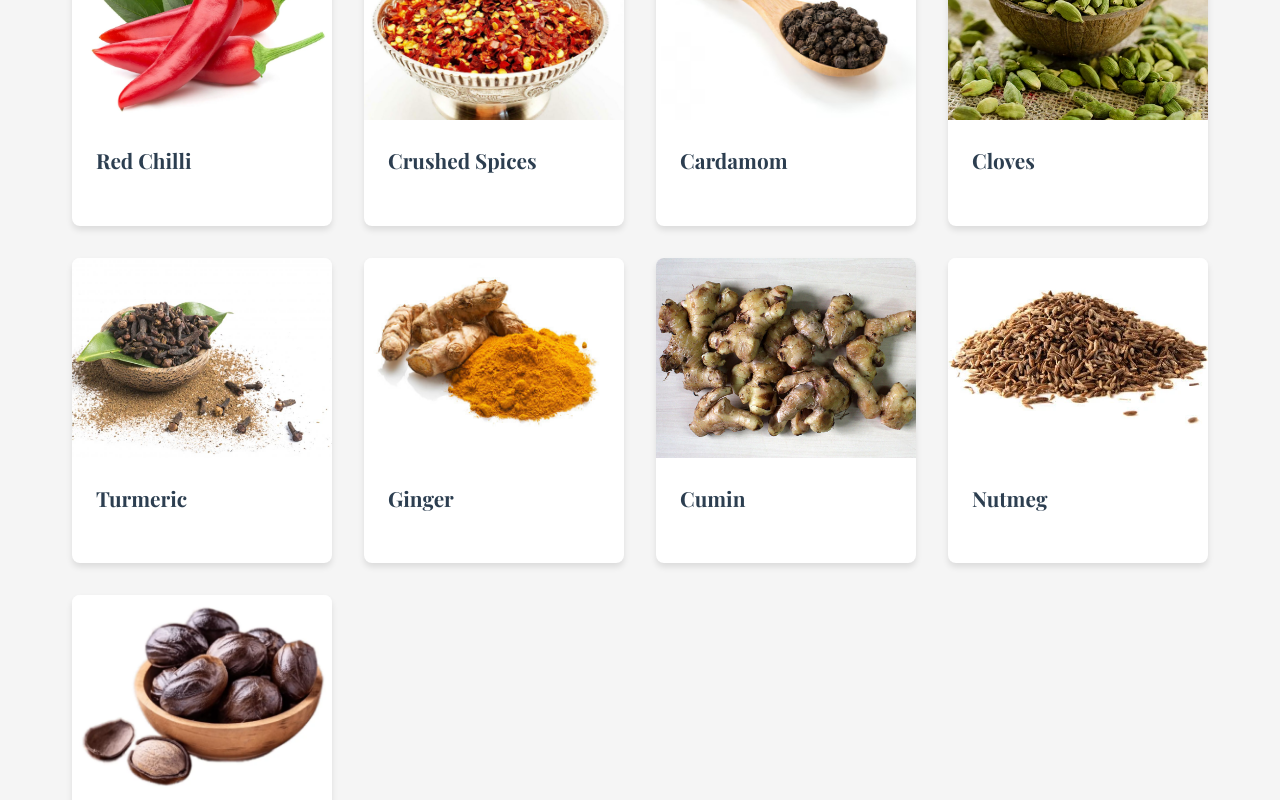
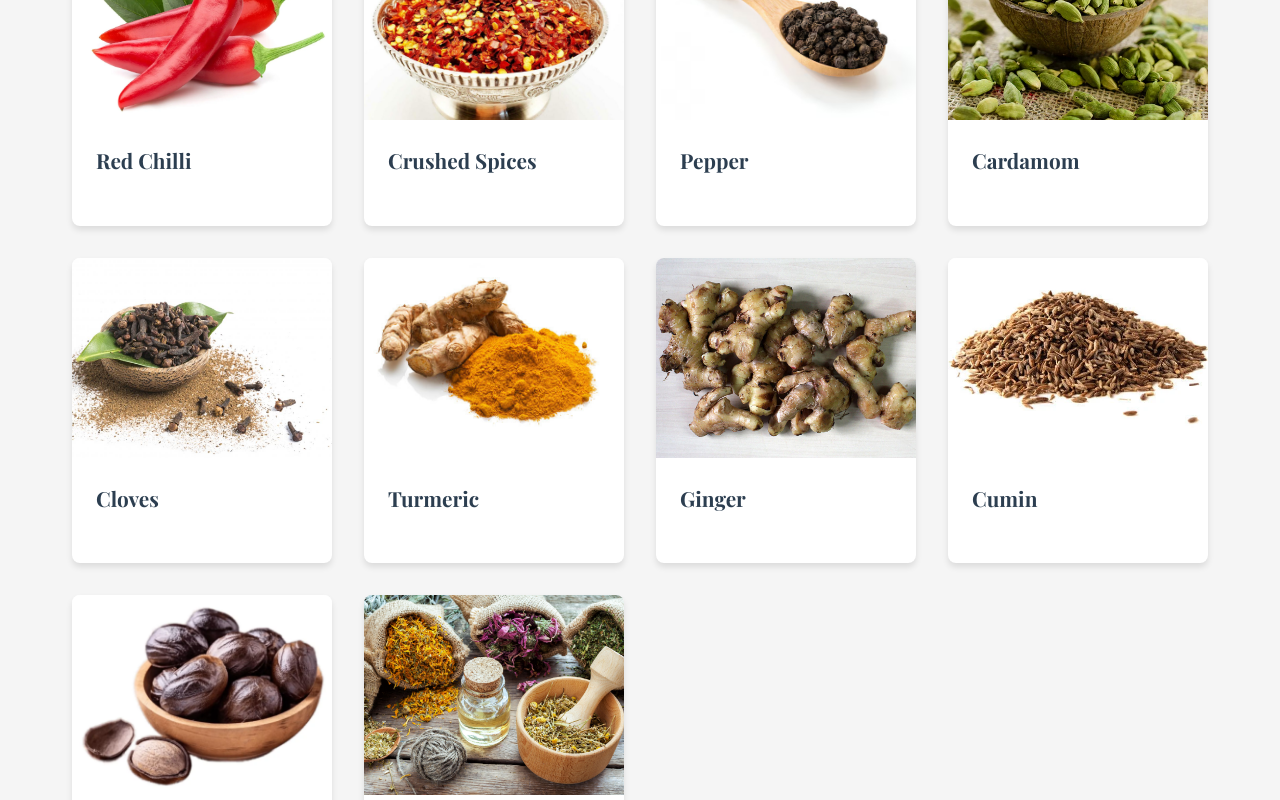
Before and after one commit to aakashr2024/spyzar, a React (Create React App) app: page / in a window 1280 px wide. Shown: the part 1880-2680 px from the top of the page. Built offline with nearby package versions, Linux system fonts and the light colour scheme.

Commit message:
feat add extra products

```diff
--- a/src/components/Products.jsx
+++ b/src/components/Products.jsx
@@ -9,6 +9,9 @@ const Products = () => {
     },
     {
       name: "Crushed Spices",
+    },
+    {
+      name: "Pepper",
     },
     { name: "Cardamom" },
     { name: "Cloves" },
```
Also changed, not shown: 8 other files (tests, documents, lock files or other folders).
